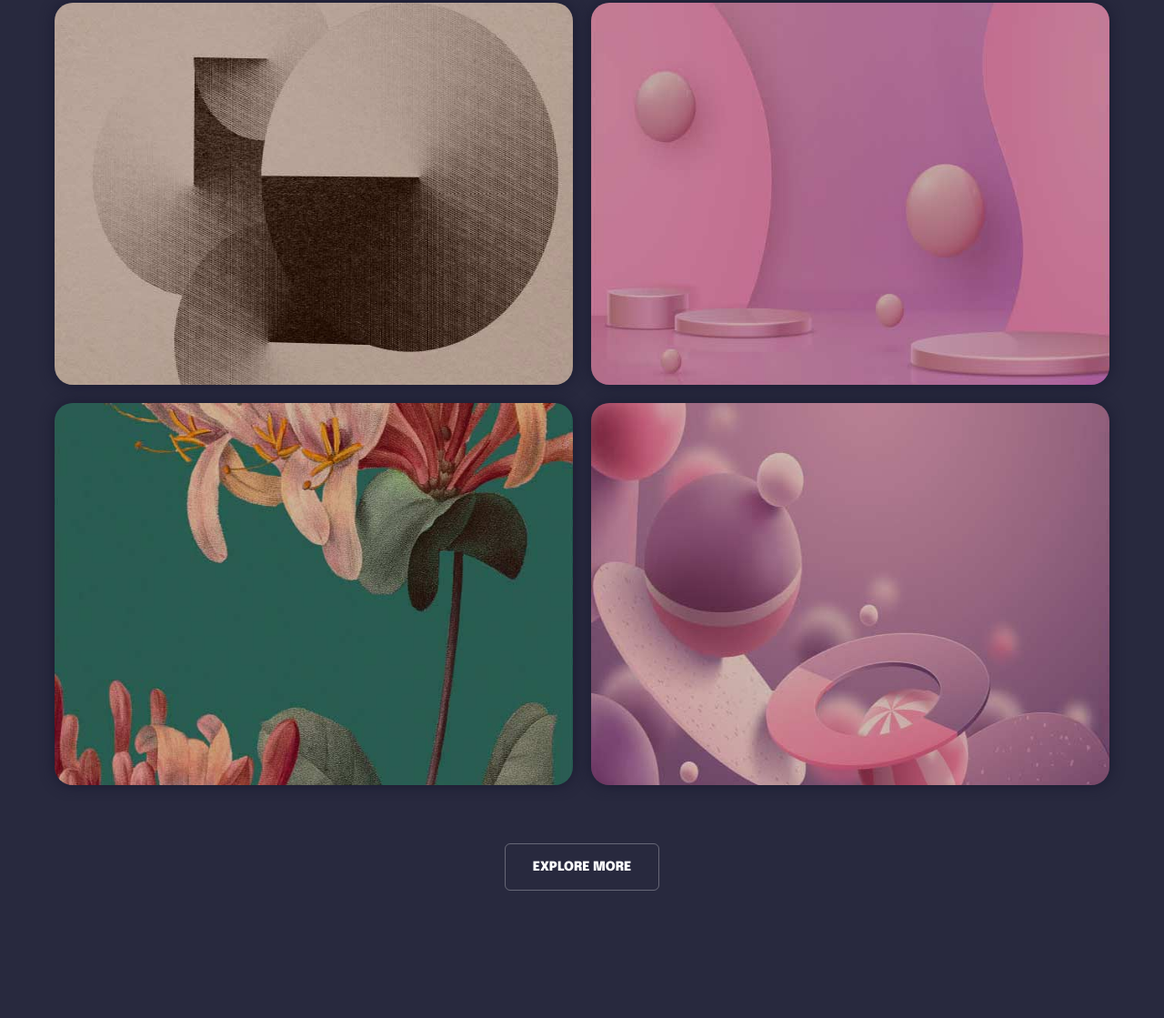
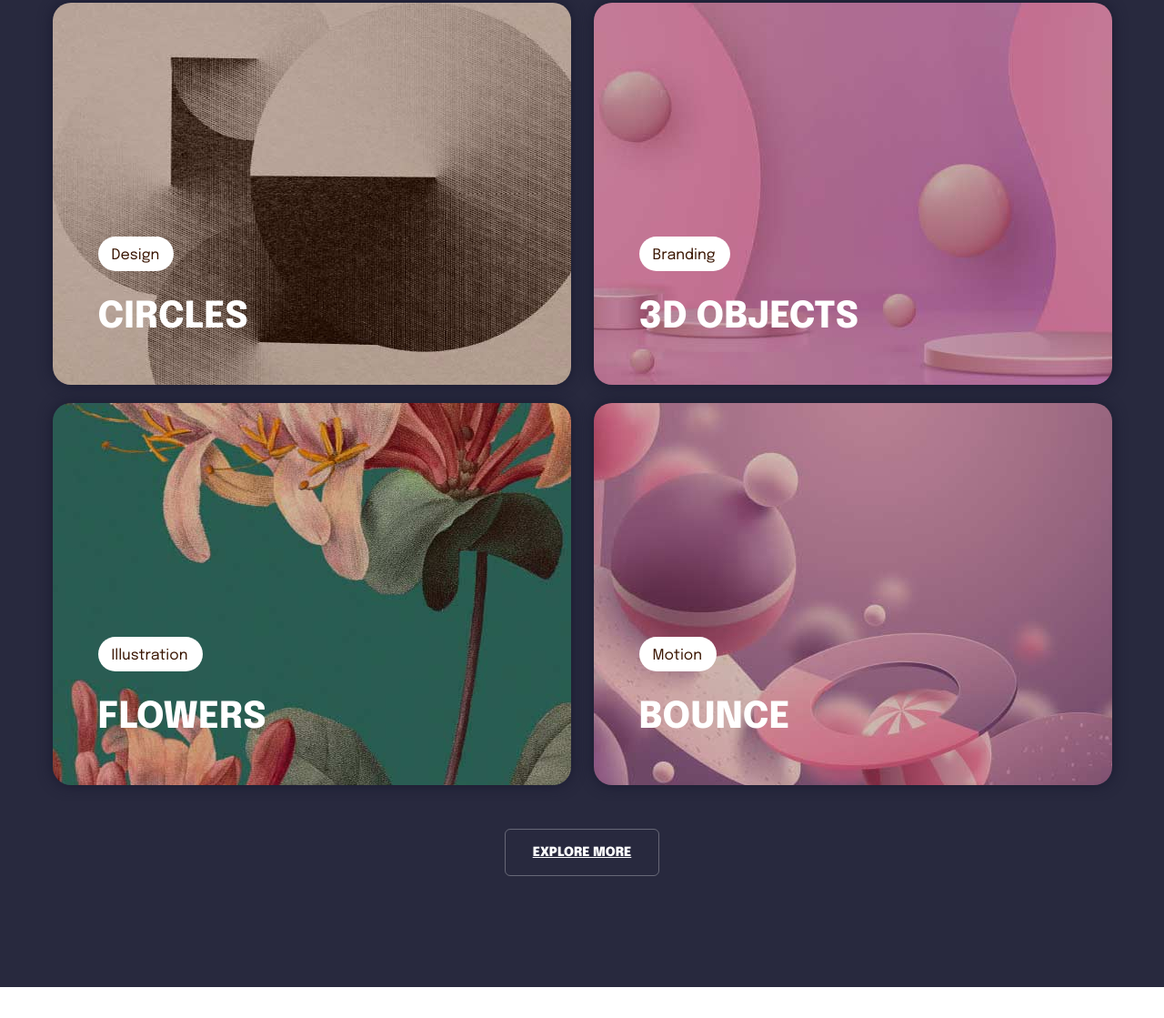
Before and after one commit to VolodyMer23/project8, a plain HTML site: page index.html in a window 1280 px wide. Shown: the part 350-1469 px from the top of the page at 91% size. After the commit the page ends 1435 px from the top, so only its background shows below. Drawn offline with Linux system fonts and the light colour scheme.

Commit message:
gallery_responsive

```diff
--- a/index.html
+++ b/index.html
@@ -25,56 +25,88 @@
             </div>
             <div class="portfolio__wrapper">
               <div class="img__wrapper img--design" data-name="design">
+                <div class="img-title__wrapper"><p class="img__section-title">Design</p></div>
+                <p class="img__name">CIRCLES</p>
                 <img class="img img-design" src="./images/design1-desk@1x.jpg" height="420" alt="" />
               </div>
               <div class="img__wrapper img--branding" data-name="branding">
+                <div class="img-title__wrapper"><p class="img__section-title">Branding</p></div>
+                <p class="img__name">3D OBJECTS</p>
                 <img class="img img-brending" src="./images/branding1-desk@1x.jpg" height="420" alt="" />
               </div>
               <div class="img__wrapper img--illustration" data-name="illustration">
+                <div class="img-title__wrapper"><p class="img__section-title">Illustration</p></div>
+                <p class="img__name">FLOWERS</p>
                 <img class="img img-illustration" src="./images/illustration1-desk@1x.jpg" height="420" alt="" />
               </div>
               <div class="img__wrapper img--motion" data-name="motion">
+                <div class="img-title__wrapper"><p class="img__section-title">Motion</p></div>
+                <p class="img__name">BOUNCE</p>
                 <img class="img img-motion" src="./images/motion1-desk@1x.jpg" height="420" alt="" />
               </div>
               <div class="img__wrapper img--design" data-name="design">
+                <div class="img-title__wrapper"><p class="img__section-title">Design</p></div>
+                <p class="img__name">WATER</p>
                 <img class="img img-design" src="./images/design2-desk@1x.jpg" height="420" alt="" />
               </div>
               <div class="img__wrapper img--illustration" data-name="illustration">
+                <div class="img-title__wrapper"><p class="img__section-title">Illustration</p></div>
+                <p class="img__name">OCEAN</p>
                 <img class="img img-illustration" src="./images/illustration2-desk@1x.jpg" height="420" alt="" />
               </div>
               <div class="img__wrapper img--motion" data-name="motion">
+                <div class="img-title__wrapper"><p class="img__section-title">Motion</p></div>
+                <p class="img__name">SOFA</p>
                 <img class="img img-motion" src="./images/motion2-desk@1x.jpg" height="420" alt="" />
               </div>
               <div class="img__wrapper img--design" data-name="design">
+                <div class="img-title__wrapper"><p class="img__section-title">Design</p></div>
+                <p class="img__name">Crystals</p>
                 <img class="img img-design" src="./images/design3-desk@1x.jpg" height="420" alt="" />
               </div>
               <div class="img__wrapper img--branding" data-name="branding">
+                <div class="img-title__wrapper"><p class="img__section-title">Branding</p></div>
+                <p class="img__name">SOFA</p>
                 <img class="img img-brending" src="./images/branding2-desk@1x.jpg" height="420" alt="" />
               </div>
               <div class="img__wrapper img--branding" data-name="branding">
+                <div class="img-title__wrapper"><p class="img__section-title">Branding</p></div>
+                <p class="img__name">SOFA</p>
                 <img class="img img-brending" src="./images/branding3-desk@1x.jpg" height="420" alt="" />
               </div>
               <div class="img__wrapper img--branding" data-name="branding">
+                <div class="img-title__wrapper"><p class="img__section-title">Branding</p></div>
+                <p class="img__name">SOFA</p>
                 <img class="img img-motion" src="./images/motion3-desk@1x.jpg" height="420" alt="" />
               </div>
               <div class="img__wrapper img--design" data-name="design">
+                <div class="img-title__wrapper"><p class="img__section-title">Design</p></div>
+                <p class="img__name">FLOWER</p>
                 <img class="img img-design" src="./images/design4-desk@1x.jpg" height="420" alt="" />
               </div>
               <div class="img__wrapper img--branding" data-name="branding">
+                <div class="img-title__wrapper"><p class="img__section-title">Branding</p></div>
+                <p class="img__name">SOFA</p>
                 <img class="img img-brending" src="./images/branding4-desk@1x.jpg" height="420" alt="" />
               </div>
               <div class="img__wrapper img--illustration" data-name="illustration">
+                <div class="img-title__wrapper"><p class="img__section-title">Illustration</p></div>
+                <p class="img__name">FLOWER</p>
                 <img class="img img-illustration" src="./images/illustration3-desk@1x.jpg" height="420" alt="" />
               </div>
               <div class="img__wrapper img--illustration" data-name="illustration">
+                <div class="img-title__wrapper"><p class="img__section-title">Illustration</p></div>
+                <p class="img__name">WATER PLANT</p>
                 <img class="img img-illustration" src="./images/illustration4-desk@1x.jpg" height="420" alt="" />
               </div>
               <div class="img__wrapper img--branding" data-name="branding">
+                <div class="img-title__wrapper"><p class="img__section-title">Branding</p></div>
+                <p class="img__name">SOFA</p>
                 <img class="img img-motion" src="./images/motion4-desk@1x.jpg" height="420" alt="" />
               </div>
 
             </div>
-            <button type="button" class="showmore-btn">Explore More</button>
+            <a href="./page-portfolio.html" class="showmore-btn">Explore More</a>
           </div>
         </div>
       </section>
--- a/index.js
+++ b/index.js
@@ -12,9 +12,6 @@
 //     showMoreBtn.style.display = "none";
 //   }
 // });
-
-
-
 
 /* ===> script for uppertext on filter buttons, calculace quantity of images in each section <=== */
 window.addEventListener("load", () => {
@@ -36,11 +33,24 @@ window.addEventListener("load", () => {
   illustrationBtnAfter.innerHTML = illustration.length;
   motionBtnAfter.innerHTML = motion.length;
 
-  console.log(design.length);
-  console.log(allStyles.length);
-  console.log(allBtnAfter);
+  /* script Counter Numbers Animation */
+  const end = allStyles.length;
+  function animateValue(obj, start, end, duration) {
+    let startTimestamp = null;
+    const step = (timestamp) => {
+      if (!startTimestamp) startTimestamp = timestamp;
+      const progress = Math.min((timestamp - startTimestamp) / duration, 1);
+      obj.innerHTML = Math.floor(progress * (end - start) + start);
+      if (progress < 1) {
+        window.requestAnimationFrame(step);
+      }
+    };
+    window.requestAnimationFrame(step);
+  }
+
+  const obj = document.querySelector(".all-count");
+  animateValue(obj, 0, end, 1000);
 });
-
 
 /* ===> script for filter buttons, show images for each section of gallery <=== */
 const filterBtn = document.querySelector(".portfolio__filters");
@@ -51,21 +61,19 @@ window.onload = () => {
     if (selectedItem.target.classList.contains("filter-btn")) {
       filterBtn.querySelector(".active").classList.remove("active");
       selectedItem.target.classList.add("active");
-      let filterName = selectedItem.target.getAttribute("data-name")
+      let filterName = selectedItem.target.getAttribute("data-name");
 
       filterCat.forEach((img__wrapper) => {
         let filterImg = img__wrapper.getAttribute("data-name");
 
-        if ((filterImg == filterName) || filterName == "all"){
-            img__wrapper.classList.remove("hide");
-            img__wrapper.classList.add("show");
+        if (filterImg == filterName || filterName == "all") {
+          img__wrapper.classList.remove("hide");
+          img__wrapper.classList.add("show");
         } else {
-            img__wrapper.classList.add("hide");
-            img__wrapper.classList.remove("show");
+          img__wrapper.classList.add("hide");
+          img__wrapper.classList.remove("show");
         }
-        console.log(filterImg);
-      })
-
+      });
     }
   };
 };
--- a/sass/components/_portfolio.scss
+++ b/sass/components/_portfolio.scss
@@ -78,12 +78,8 @@ img {
   &:hover,
   &:focus {
     color: #ef6d58;
-    text-shadow: 2px 2px 6px #191A30;
+    text-shadow: 2px 2px 6px #191a30;
   }
-}
-
-.filter-btn--active {
-  color: #ffffff;
 }
 
 .portfolio__wrapper {
@@ -91,6 +87,7 @@ img {
   gap: 20px;
   flex-wrap: wrap;
   justify-content: center;
+  align-items: center;
   margin-bottom: 64px;
 }
 
@@ -104,25 +101,31 @@ img {
 }
 
 @keyframes animate {
-    0%{
+  0% {
     transform: scale(0.5);
   }
-    100%{
+  100% {
     transform: scale(1);
   }
 }
 
 .img__wrapper {
   display: none;
+  position: relative;
   max-width: 570px;
+  min-width: 280px;
+  width: 100%;
   height: 420px;
+  // flex-basis: auto;
   border-radius: 20px;
   justify-content: center;
   align-items: center;
   overflow: hidden;
-  box-shadow: 0px 0px 15px 0px #191A30;
+  box-shadow: 0px 0px 15px 0px #191a30;
+  margin-left: auto;
+  margin-right: auto;
 
-  &:nth-child(-n+4) {
+  &:nth-child(-n + 4) {
     display: flex;
   }
   //   &:nth-child(2) {
@@ -154,12 +157,59 @@ img {
   //   }
 }
 
+.img-title__wrapper {
+  display: flex;
+  position: absolute;
+  bottom: 125px;
+  left: 50px;
+  padding: 5px 16px 1px 15px;
+  border-radius: 19px;
+  color: #391400;
+  background-color: #ffffff;
+  z-index: 1;
+  /* Text */
+
+  font-family: "Epilogue";
+  font-style: normal;
+  font-weight: 400;
+  font-size: 16px;
+  line-height: 32px;
+
+  /* identical to box height, or 200% */
+}
+
+.img__name {
+  display: block;
+  position: absolute;
+  bottom: 50px;
+  left: 50px;
+  font-family: "Epilogue";
+  font-style: normal;
+  font-weight: 800;
+  font-size: 40px;
+  line-height: 48px;
+  /* identical to box height, or 120% */
+  text-transform: uppercase;
+  /* Text_Light */
+  z-index: 2;
+
+  color: #ffffff;
+}
+
 .img {
-  flex-shrink: 0;
-  min-width: 100%;
-  min-height: 100%;
+  position: absolute;
+  top: 0;
+  left: 0;
+  object-fit: cover;
+  width: 100%;
+  height: 100%;
   border: none;
   outline: none;
+  transition: transform 250ms;
+  &:hover,
+  &:focus {
+    transform: scale(1.1);
+  }
 }
 
 .showmore-btn {
```
Also changed, not shown: count.jpg (deleted), css/main.css, css/main.min.css, 2 other files. Lines whose indentation alone changed are shown as unchanged.
